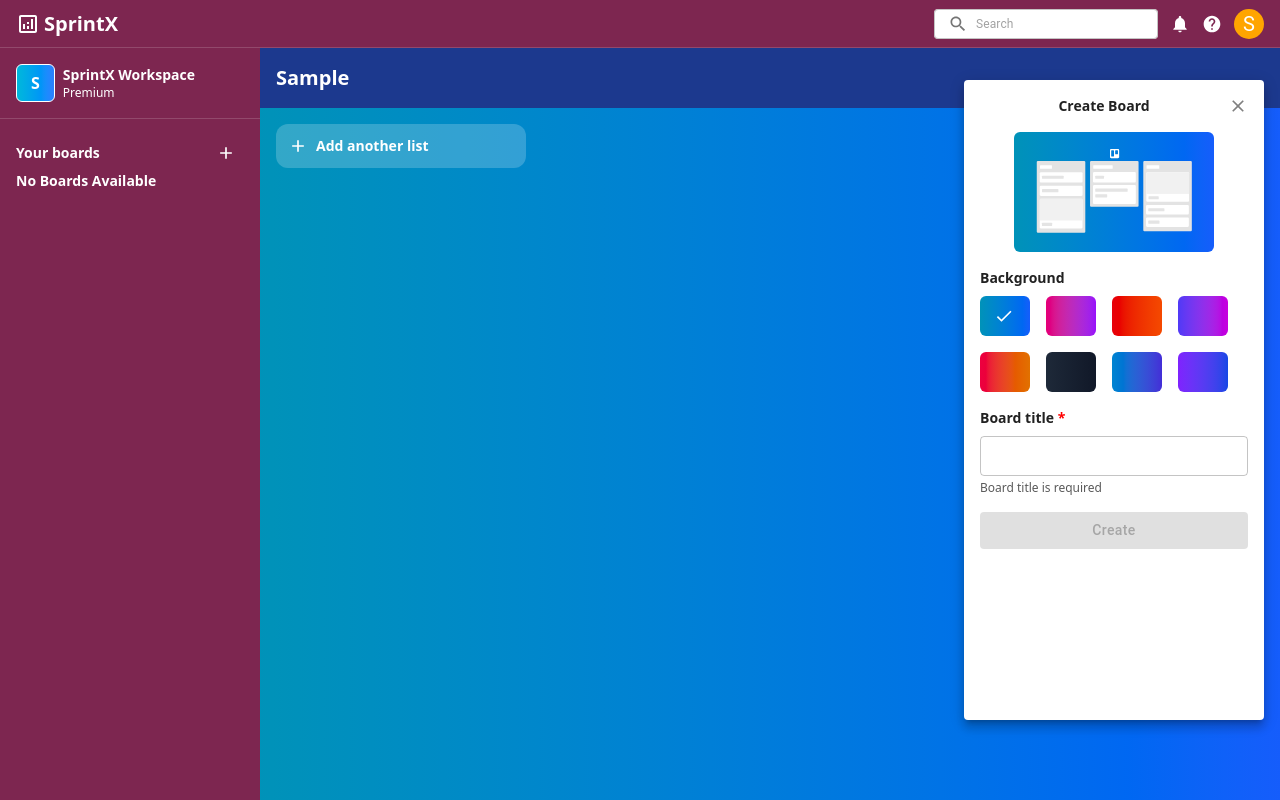
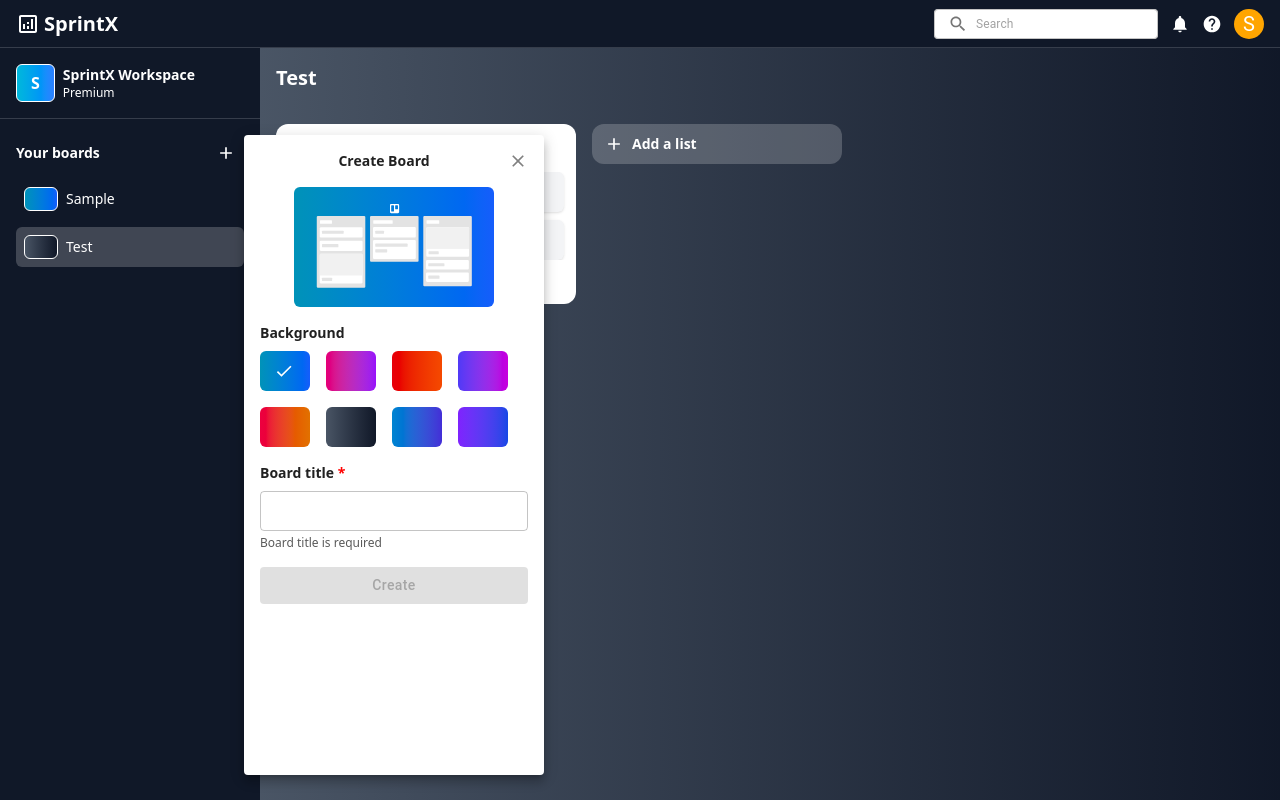
Before and after one commit to Surya1612/-sprintx-trello-clone, a React (Vite) app: page / in a window 1280 px wide. Both pictures are taken after a click on the button "Add". Built offline with nearby package versions, Linux system fonts and the light colour scheme.

Commit message:
add: Sidebar and board view changes

```diff
--- a/src/components/board/AddBoardPopover.tsx
+++ b/src/components/board/AddBoardPopover.tsx
@@ -9,7 +9,7 @@ const gradients = [
   "from-red-600 to-orange-600",
   "from-indigo-600 to-fuchsia-600",
   "from-rose-600 to-amber-600",
-  "from-gray-800 to-gray-900",
+  "from-gray-600 to-gray-900",
   "from-sky-600 to-indigo-700",
   "from-violet-600 to-blue-700",
 ];
@@ -22,6 +22,7 @@ interface TAddBoardProps {
   ) => void;
   newBoard: { title: string; background: string };
   onSubmit: () => void;
+  anchorEl: HTMLElement | null;
 }
 
 export const AddBoardPopover = ({
@@ -29,22 +30,24 @@ export const AddBoardPopover = ({
   handleFormData,
   newBoard,
   onSubmit,
+  anchorEl,
 }: TAddBoardProps) => {
   return (
     <Popover
       open={true}
+      anchorEl={anchorEl}
       onClose={handleClose}
       anchorOrigin={{
-        vertical: "center",
+        vertical: "top",
         horizontal: "right",
       }}
       transformOrigin={{
-        vertical: "center",
+        vertical: "top",
         horizontal: "left",
       }}
       PaperProps={{
-        style: { width: "300px" },
-        className: "p-4 h-[80vh]",
+        style: { width: "300px", left: "20%" },
+        className: "p-4 h-[80vh] ",
       }}
     >
       <div className="flex items-center justify-between w-full">
--- a/src/components/board/AddColumn.tsx
+++ b/src/components/board/AddColumn.tsx
@@ -1,11 +1,36 @@
 import AddIcon from "@mui/icons-material/Add";
 
 export const AddColumn = () => {
+  const tasks = [
+    { id: 1, name: "Design Homepage UI", status: "To Do" },
+    { id: 2, name: "Fix Login Bug", status: "In Progress" },
+  ];
+
   return (
-    <div className="bg-gradient-to-r from-cyan-600 to-blue-600 h-[calc(100vh-108px)] p-4">
-      <div className="p-3 bg-[#ffffff33] flex items-center rounded-xl gap-2 w-[250px] cursor-pointer">
+    <div className="p-4 flex gap-4">
+      <div className="bg-white w-[300px] rounded-xl min-h-[120px] max-h-[100vh] flex flex-col">
+        <p className="p-3 font-semibold">TO DO</p>
+        <div className="flex flex-col gap-2 px-3 overflow-y-auto flex-grow">
+          {tasks.length > 0 ? (
+            tasks.map((task, index) => (
+              <div key={index} className="bg-gray-100 p-2 rounded-md shadow">
+                {task.name}
+              </div>
+            ))
+          ) : (
+            <p className="text-gray-400 text-sm">No tasks available</p>
+          )}
+        </div>
+
+        <div className="p-3 flex items-center rounded-xl gap-2 cursor-pointer">
+          <AddIcon fontSize="small" sx={{ color: "#172b4d" }} />
+          <p className="text-sm font-semibold text-[#172b4d]">Add a card</p>
+        </div>
+      </div>
+
+      <div className="p-3 bg-[#ffffff33] h-[40px] flex items-center rounded-xl gap-2 w-[250px] cursor-pointer">
         <AddIcon fontSize="small" sx={{ color: "#FFF" }} />
-        <p className="text-sm font-semibold text-white">Add another list</p>
+        <p className="text-sm font-semibold text-white">Add a list</p>
       </div>
     </div>
   );
--- a/src/components/board/BoardView.tsx
+++ b/src/components/board/BoardView.tsx
@@ -1,14 +1,16 @@
+import { useBoardStore } from "../../store/boardStore";
 import { AddColumn } from "./AddColumn";
 
 export const BoardView = () => {
+  const activeBoard = useBoardStore((state) => state.activeBoard);
+  const { title, color } = activeBoard;
+
   return (
-    <div className="flex-1">
-      <div className="bg-blue-900 p-4">
-        <p className="font-semibold text-xl text-white">Sample</p>
+    <div className={`flex-1 h-[calc(100vh-48 px)] bg-gradient-to-r ${color}`}>
+      <div className="p-4">
+        <p className="font-semibold text-xl text-white">{title}</p>
       </div>
-      <div>
-        <AddColumn />
-      </div>
+      <AddColumn />
     </div>
   );
 };
--- a/src/components/header/Header.tsx
+++ b/src/components/header/Header.tsx
@@ -6,10 +6,11 @@ import SearchIcon from "@mui/icons-material/Search";
 
 export const Header = () => {
   return (
-    <div className="bg-[#7d2650] h-[48px] flex items-center gap-1 px-4 border-b border-[#ffffff29]">
+    <div
+      className={`bg-gray-900 h-[48px] flex items-center gap-1 px-4 border-b border-[#ffffff29]`}
+    >
       <AnalyticsOutlinedIcon sx={{ color: "#fff" }} />
       <p className="text-xl font-semibold text-white">SprintX</p>
-
       <div className="flex items-center ml-auto gap-3">
         <TextField
           size="small"
--- a/src/components/sidebar/Sidebar.tsx
+++ b/src/components/sidebar/Sidebar.tsx
@@ -5,6 +5,7 @@ import { useState } from "react";
 import { AddBoardPopover } from "../board/AddBoardPopover";
 import { useBoardStore } from "../../store/boardStore";
 import { Board } from "../../types/boardTypes";
+import { v4 as uuidv4 } from "uuid";
 
 interface TNewBoard {
   title: string;
@@ -19,6 +20,9 @@ export const Sidebar = () => {
   const [showBoard, setShowBoard] = useState(false);
   const boards = useBoardStore((state) => state.boards);
   const addBoard = useBoardStore((state) => state.addBoard);
+  const activeBoard = useBoardStore((state) => state.activeBoard);
+  const setActiveBoard = useBoardStore((state) => state.setActiveBoard);
+  const [anchorEl, setAnchorEl] = useState<HTMLElement | null>(null);
 
   const handleFormData = (
     e: React.ChangeEvent<HTMLInputElement | HTMLTextAreaElement> | string,
@@ -30,18 +34,30 @@ export const Sidebar = () => {
 
   const handleClose = () => {
     setShowBoard(false);
+    setAnchorEl(null);
     setNewBoard({ title: "", background: "from-cyan-600 to-blue-600" });
   };
 
   const onSubmit = () => {
-    addBoard({ title: newBoard.title, color: newBoard.background });
+    addBoard({
+      title: newBoard.title,
+      color: newBoard.background,
+      id: uuidv4(),
+    });
     handleClose();
   };
 
-  console.log(boards, "ss");
+  const handleActiveBoard = (boardId: string) => {
+    setActiveBoard(boardId);
+  };
+
+  const handleOpenBoard = (e: React.MouseEvent<HTMLElement>) => {
+    setShowBoard(true);
+    setAnchorEl(e.currentTarget as HTMLElement);
+  };
 
   return (
-    <div className="w-[260px] bg-[#7d2650]  h-[calc(100vh-48px)]">
+    <div className={`w-[260px] bg-gray-900 h-[calc(100vh-48px)]`}>
       <div className="flex p-4 border-b border-[#ffffff29] gap-2 items-center">
         <div className="bg-linear-to-r border from-cyan-500 to-blue-500 px-3.5 py-1.5 rounded-md font-semibold text-[#fff]">
           S
@@ -58,7 +74,7 @@ export const Sidebar = () => {
           <IconButton
             disableFocusRipple
             aria-label="Add"
-            onClick={() => setShowBoard(true)}
+            onClick={(e) => handleOpenBoard(e)}
             sx={{ marginLeft: "auto", cursor: "pointer" }}
           >
             <AddIcon fontSize="small" sx={{ color: "#FFF" }} />
@@ -66,7 +82,13 @@ export const Sidebar = () => {
         </div>
         {boards.length > 0 ? (
           boards.map((board: Board) => (
-            <div key={board.id} className="flex items-center gap-2 py-2">
+            <div
+              onClick={() => handleActiveBoard(board.id)}
+              key={board.id}
+              className={`flex items-center gap-2 px-2 rounded-md py-2 mt-2 cursor-pointer hover:bg-[#ffffff33] ${
+                board.id === activeBoard.id && "bg-[#ffffff33]"
+              }`}
+            >
               <div
                 className={`bg-gradient-to-r border ${board.color} px-4 py-2 rounded-md font-semibold text-white h-6 w-6`}
               />
@@ -82,6 +104,7 @@ export const Sidebar = () => {
 
       {showBoard && (
         <AddBoardPopover
+          anchorEl={anchorEl}
           handleClose={handleClose}
           handleFormData={handleFormData}
           newBoard={newBoard}
--- a/src/store/boardStore.ts
+++ b/src/store/boardStore.ts
@@ -1,27 +1,54 @@
 import { create } from "zustand";
 
 import { Boards, Board } from "../types/boardTypes";
-import { v4 as uuidv4 } from "uuid";
 
 type TBoardStore = {
   boards: Boards;
+  activeBoard: Board;
   setBoard: (payload: Boards) => void;
   addBoard: (payload: Board) => void;
+  setActiveBoard: (payload: string) => void;
 };
 
 export const useBoardStore = create<TBoardStore>((set) => ({
-  boards: [],
+  activeBoard: {
+    id: "36542010-990-4a98-bf6a-dd97d1ab0191",
+    title: "Test",
+    color: "from-gray-600 to-gray-900",
+    columns: [],
+  },
+  boards: [
+    {
+      id: "36542010-0a05-4a98-bf6a-dd97d1ab0191",
+      title: "Sample",
+      color: "from-cyan-600 to-blue-600",
+      columns: [],
+    },
+    {
+      id: "36542010-990-4a98-bf6a-dd97d1ab0191",
+      title: "Test",
+      color: "from-gray-600 to-gray-900",
+      columns: [],
+    },
+  ],
+  setActiveBoard: (boardId) =>
+    set((state) => {
+      const foundBoard = state.boards.find((b) => b.id === boardId);
+      return { activeBoard: foundBoard };
+    }),
+
   setBoard: (payload: Boards) => set({ boards: payload }),
   addBoard: (payload: Board) =>
     set((state: TBoardStore) => ({
       boards: [
         ...state.boards,
         {
-          id: uuidv4(),
+          id: payload.id,
           title: payload.title,
           color: payload.color,
           columns: [],
         },
       ],
+      activeBoard: payload,
     })),
 }));
--- a/src/types/boardTypes.ts
+++ b/src/types/boardTypes.ts
@@ -12,7 +12,7 @@ export type Column = {
 };
 
 export type Board = {
-  id?: string;
+  id: string;
   title: string;
   color: string;
   columns?: Column[];
--- /dev/null
+++ b/src/utils/helpherFunction.ts
@@ -0,0 +1,10 @@
+export const getHeaderColor = (gradient: string): string => {
+  const colors = gradient
+    .split(" to-")
+    .map((c) => c.replace("from-", "").trim());
+
+  if (colors.length === 2) {
+    return `${colors[1]}`;
+  }
+  return "gray-500";
+};
```
